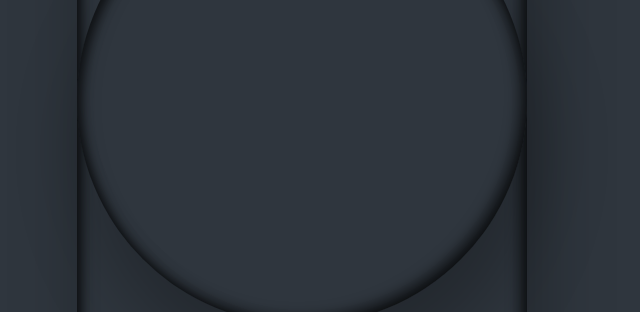
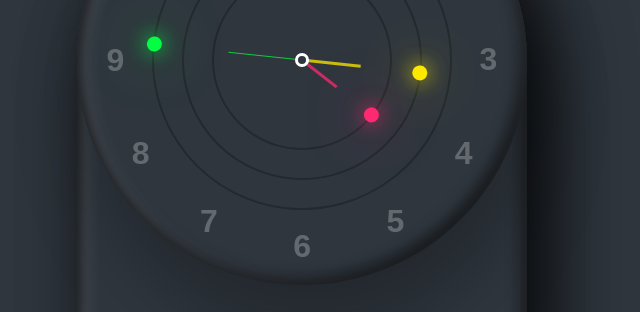
Before and after one commit to Gustavo121/Projeto-Digital-Clock-, a plain HTML site: page index.html in a window 1280 px wide. Shown: the part 275-587 px from the top of the page, without its empty margins (338-978 px from the left). Drawn offline with Linux system fonts and the light colour scheme.

Commit message:
finalizando clock

```diff
--- a/index.html
+++ b/index.html
@@ -9,7 +9,81 @@
 </head>
 <body>
     <div class="container">
-        <div class="clock"></div>
+        <div class="clock">
+
+            <div class="circle" id="sc" style="--clr:#04fc43;"><i></i></div>
+            <div class="circle circle2" id="mn" style="--clr:#fee800;"><i></i></div>
+            <div class="circle circle3" id="hr" style="--clr:#ff2972;"><i></i></div>
+
+            <span style="--i:1;"><b>1</b></span>
+            <span style="--i:2;"><b>2</b></span>
+            <span style="--i:3;"><b>3</b></span>
+            <span style="--i:4;"><b>4</b></span>
+            <span style="--i:5;"><b>5</b></span>
+            <span style="--i:6;"><b>6</b></span>
+            <span style="--i:7;"><b>7</b></span>
+            <span style="--i:8;"><b>8</b></span>
+            <span style="--i:9;"><b>9</b></span>
+            <span style="--i:10;"><b>10</b></span>
+            <span style="--i:11;"><b>11</b></span>
+            <span style="--i:12;"><b>12</b></span>
+        </div>
+
+        <!-- digital clock -->
+      <div id="time">
+        <div id="hours" style="--clr:#ff2972;">00</div>
+        <div id="minutes" style="--clr:#fee800;">00</div>
+        <div id="seconds" style="--clr:#04fc43;">00</div>
+        <div id="ampm">AM</div>
+      </div>
     </div>
+
+
+
+    <script>
+        let hr = document.querySelector('#hr');
+        let mn = document.querySelector('#mn');
+        let sc = document.querySelector('#sc');
+
+
+      setInterval(() =>{
+        let day = new Date();
+        let hh = day.getHours() * 30;
+        let mm = day.getMinutes() * 6;
+        let ss = day.getSeconds() * 6;
+
+        hr.style.transform = `rotateZ(${hh+(mm/12)}deg)`
+        mn.style.transform = `rotateZ(${mm}deg)`
+        sc.style.transform = `rotateZ(${ss}deg)`
+
+        //Digital clock
+        let hours = document.getElementById('hours');
+        let minutes = document.getElementById('minutes');
+        let seconds = document.getElementById('seconds');
+        let ampm = document.getElementById('ampm');
+
+        let h = new Date().getHours();
+        let m = new Date().getMinutes();
+        let s = new Date().getSeconds();
+
+        let am = h >= 12 ? "PM" : "AM"
+
+        //convert 24hr clock to 12hr clock
+        if (h > 12){
+            h = h - 12;
+        }
+
+        // add zero before single digit number
+
+        h = (h < 10) ? "0" + h : h
+        m = (m < 10) ? "0" + m : m
+        s = (s < 10) ? "0" + s : s
+
+        hours.innerHTML = h;
+        minutes.innerHTML = m;
+        seconds.innerHTML = s;
+        ampm.innerHTML = am;
+      })
+    </script>
 </body>
 </html>
--- a/style.css
+++ b/style.css
@@ -20,11 +20,19 @@ body
 {
     position: relative;
     background: #2f363e;
-    min-height: 500px;
-    box-shadow: 10px 50px 70px rgba(0,0,0,0.25),
+    /*min-height: 500px;*/
+    border-radius: 20px;
+    border-top-left-radius: 225px;
+    border-top-right-radius: 225px;
+    box-shadow: 25px 25px 75px rgba(0,0,0,0.75),
+    10px 50px 70px rgba(0,0,0,0.25),
     inset 5px 5px 10px rgba(0,0,0,0.5),
-    inset 5px 5px 20px rgba(0,0,0,0.2),
+    inset 5px 5px 20px rgba(255,255,255,0.2),
     inset -5px -5px 15px rgba(0,0,0,0.75);
+    display: flex;
+    justify-content: center;
+    align-items: center;
+    flex-direction: column;
 }
 
 .clock
@@ -36,6 +44,160 @@ body
     border-radius: 50%;
     box-shadow: 10px 50px 70px rgba(0,0,0,0.25),
     inset 5px 5px 10px rgba(0,0,0,0.5),
-    inset 5px 5px 20px rgba(0,0,0,0.2),
+    inset 5px 5px 20px rgba(255,255,255,0.2),
+    inset -5px -5px 15px rgba(0,0,0,0.75);
+    display: flex;
+    justify-content: center;
+    align-items: center;
+    margin-bottom: 30px;
+}
+
+.clock::before
+{
+    content: '';
+    position: absolute;
+    width: 8px;
+    height: 8px;
+    background: #2f363e;
+    border: 3px solid #fff;
+    border-radius: 50%;
+    z-index: 100000;
+}
+
+.clock span
+{
+    position: absolute;
+    inset: 20px;
+    color: #fff;
+    text-align: center;
+    transform: rotate(calc(30deg * var(--i)));
+    /* 360 / 12 = 30deg */
+}
+
+.clock span b
+{
+    font-size: 2em;
+    opacity: 0.25;
+    font-weight: 600;
+    display: inline-block;
+    transform: rotate(calc(-30deg * var(--i)));
+}
+
+.circle
+{
+    position: absolute;
+    width: 300px;
+    height: 300px;
+    border: 2px solid rgba(0,0,0,0.25);
+    border-radius: 50%;
+    display: flex;
+    justify-content: center;
+    align-items: flex-start;
+    z-index: 10;
+}
+
+.circle i
+{
+    position: absolute;
+    width: 6px;
+    height: 50%;
+    background: var(--clr);
+    opacity: 0.75;
+    transform-origin: bottom;
+    transform: scale(0.5);
+}
+
+.circle:nth-child(1) i
+{
+    width: 2px;
+}
+
+.circle:nth-child(2) i
+{
+    width: 6px;
+}
+
+.circle2
+{
+    width: 240px;
+    height: 240px;
+    z-index: 9;
+}
+
+.circle3
+{
+    width: 180px;
+    height: 180px;
+    z-index: 8;
+}
+
+.circle::before
+{
+    content: '';
+    position: absolute;
+    top: -8.5px;
+    width: 15px;
+    height: 15px;
+    border-radius: 50%;
+    background: var(--clr);
+    box-shadow: 0 0 20px var(--clr),
+    0 0 60px var(--clr);
+}
+
+/* digital clock style */
+
+#time
+{
+    margin-bottom: 40px;
+    display: flex;
+    padding: 10px 20px;
+    font-size: 2em;
+    font-weight: 600;
+    border: 2px solid rgba(0,0,0,0.5);
+    border-radius: 40px;
+    box-shadow: 5px 5px 10px rgba(0,0,0,0.5),
+    inset 5px 5px 20px rgba(255,255,255,0.2),
     inset -5px -5px 15px rgba(0,0,0,0.75);
 }
+
+#time div
+{
+    position: relative;
+    width: 60px;
+    text-align: center;
+    font-weight: 500;
+    color: var(--clr);
+}
+
+#time div:nth-child(1)::after,
+#time div:nth-child(2)::after
+{
+    content: ':';
+    position: absolute;
+    right: -4px;
+}
+
+#time div:last-child
+{
+    font-size: 0.5em;
+    display: flex;
+    justify-content: center;
+    align-items: center;
+    color: #fff;
+}
+
+#time div:nth-child(2)::after
+{
+    animation: animate 1s steps(1) infinite;
+}
+@keyframes animate
+{
+    0%
+    {
+        opacity: 1;
+    }
+    50%
+    {
+        opacity: 0;
+    }
+}
```
